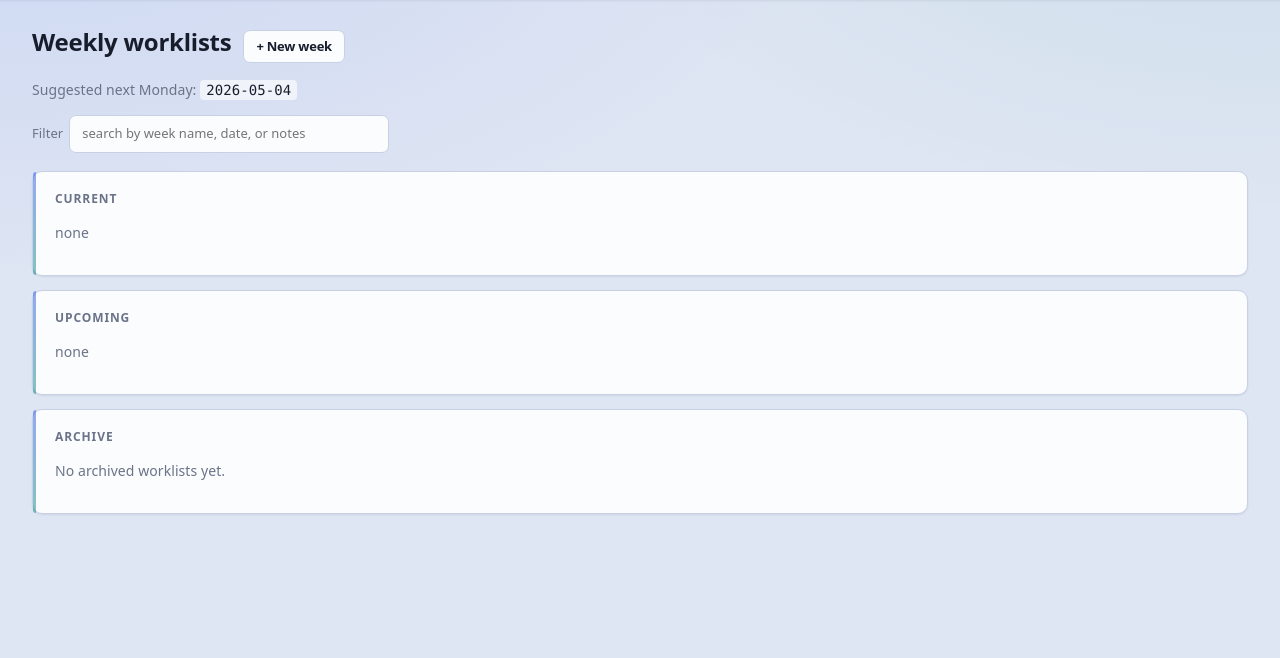
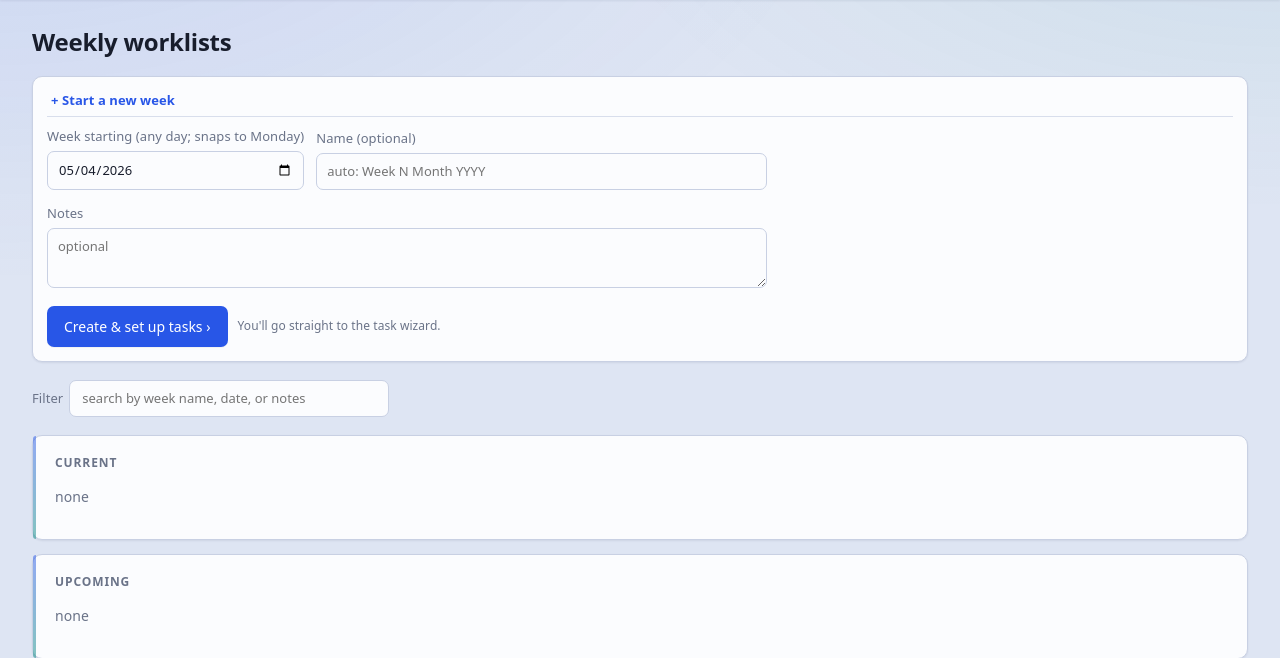
Before and after one commit to atyr647/tbdtask, a FastAPI app: page /worklists in a window 1280 px wide. Shown: the part 57-715 px from the top of the page. Before the commit the page ends 571 px from the top, so only its background shows below. Run offline with FastAPI, Linux system fonts and the light colour scheme; data that the repository does not hold is empty.

Commit message:
Inline create forms on /worklists and /quals

```diff
--- a/app/static/app.css
+++ b/app/static/app.css
@@ -462,6 +462,25 @@ ul.task-history li:last-child { border-bottom: 0; }
 .wizard-finish { margin: 24px 0 8px; text-align: right; }
 .wizard-finish .btn-link { font-weight: 600; padding: 9px 18px; background: var(--panel); border-color: var(--accent); color: var(--accent); }
 
+/* Inline-create disclosure used on listing pages. */
+details.inline-create {
+  margin: 12px 0 18px;
+  background: var(--panel);
+  border: 1px solid var(--border);
+  border-radius: var(--radius);
+  box-shadow: var(--shadow-sm);
+  padding: 8px 14px;
+}
+details.inline-create > summary {
+  list-style: none; cursor: pointer; padding: 6px 4px;
+  color: var(--accent); font-weight: 600; font-size: 13px;
+  user-select: none;
+}
+details.inline-create > summary::-webkit-details-marker { display: none; }
+details.inline-create[open] { padding-bottom: 14px; }
+details.inline-create[open] > summary { border-bottom: 1px solid var(--border-soft); margin-bottom: 10px; }
+details.inline-create .quick-add { background: transparent; border: 0; padding: 0; margin: 0; }
+
 /* Combobox chips */
 .combobox-chips { list-style: none; padding: 0; margin: 6px 0 0; display: flex; flex-wrap: wrap; gap: 4px; }
 .combobox-chip { background: var(--panel-2); border: 1px solid var(--border); border-radius: 999px; padding: 3px 11px; font-size: 12px; cursor: pointer; color: var(--text); }
--- a/app/templates/worklists/list.html
+++ b/app/templates/worklists/list.html
@@ -33,8 +33,26 @@
   {% endif %}
 {% endmacro %}
 
-<h1>Weekly worklists <a class="btn-link" href="/worklists/new">+ New week</a></h1>
-<p class="muted">Suggested next Monday: <code>{{ suggested_monday }}</code></p>
+<h1>Weekly worklists</h1>
+
+<details class="inline-create" open>
+  <summary>+ Start a new week</summary>
+  <form method="post" action="/worklists" class="form quick-add">
+    <div class="quick-add-row">
+      <label>Week starting (any day; snaps to Monday)
+        <input type="date" name="week_starting" value="{{ suggested_monday }}" required />
+      </label>
+      <label class="grow">Name (optional)
+        <input name="name" placeholder="auto: Week N Month YYYY" />
+      </label>
+    </div>
+    <label>Notes <textarea name="notes" rows="2" placeholder="optional"></textarea></label>
+    <div class="form-actions">
+      <button type="submit">Create &amp; set up tasks &rsaquo;</button>
+      <span class="muted small">You'll go straight to the task wizard.</span>
+    </div>
+  </form>
+</details>
 
 <div class="search-row">
   <label>Filter
```
Also changed, not shown: app/templates/quals/list.html (+13 -1 lines), 5 other files.
